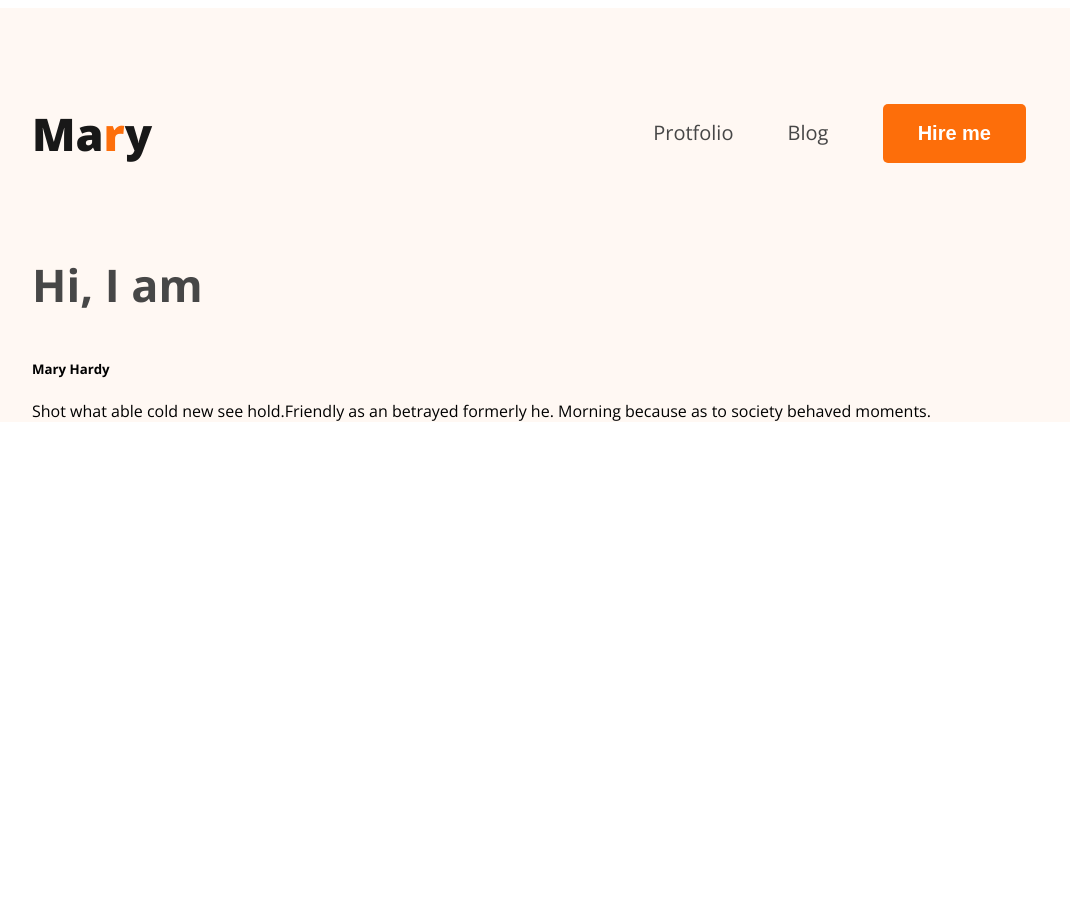
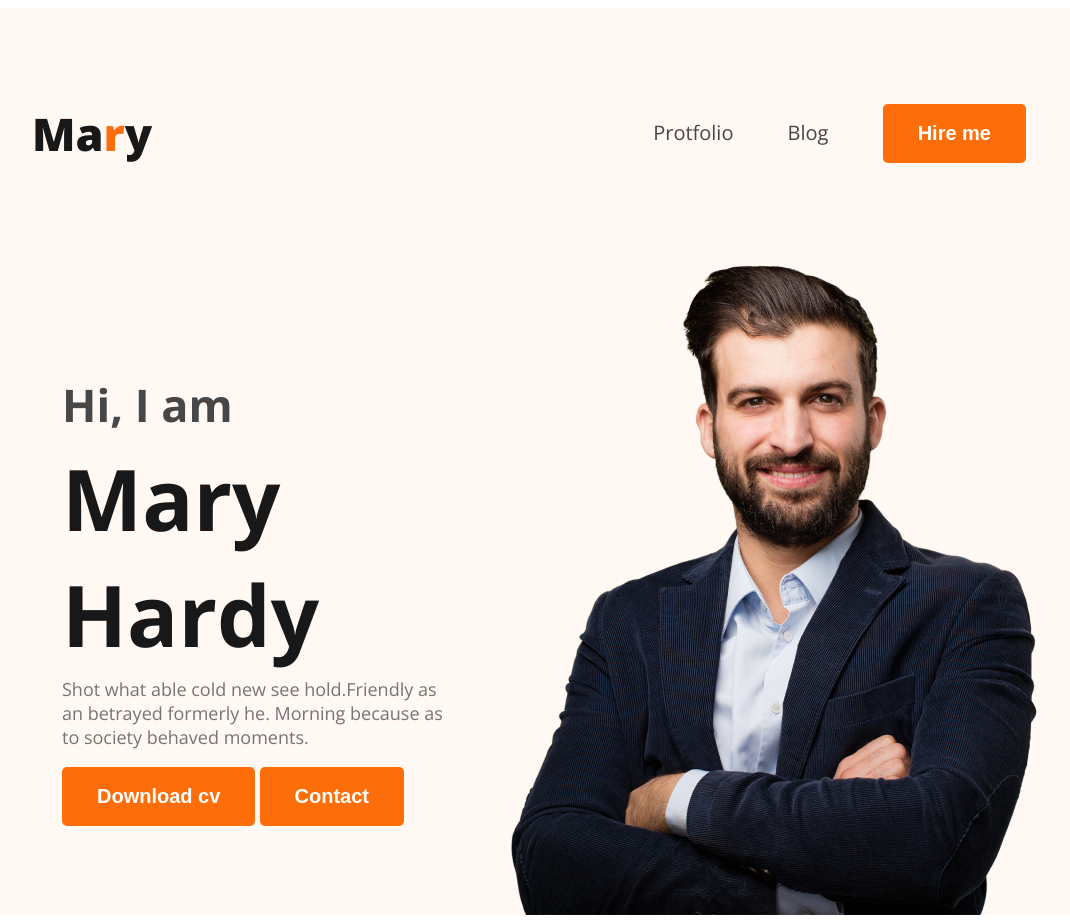
Before and after one commit to abdullahadel673/developer-protfolio, a plain HTML site: page index.html in a window 1280 px wide. Shown: the whole page, without its empty margins (196-1266 px from the left). Before the commit the page ends 800 px from the top, so only its background shows below. Drawn offline with nearby package versions, Linux system fonts and the light colour scheme.

Commit message:
banner added

```diff
--- a/index.html
+++ b/index.html
@@ -13,7 +13,7 @@
 </head>
 
 <body>
-    <header class="bannar">
+    <header class="header">
         <nav>
             <h3 class="nav-tittle">Ma<span class="small">r</span>y</h3>
             <ul>
@@ -22,13 +22,22 @@
                 <li><button class="btn-primary">Hire me</button></li>
             </ul>
         </nav>
-        <div>
-            <h3 class="tittle">Hi, I am</h3>
-            <h5 class="name">Mary Hardy</h5>
-            <p class="description">Shot what able cold new see hold.Friendly as an betrayed formerly he. Morning because
-                as to society
-                behaved moments.</p>
+        <div class="banner">
 
+            <div class="banner-tittle">
+                <h3 class="tittle">Hi, I am</h3>
+                <h5 class="name">Mary Hardy</h5>
+                <p class="description">Shot what able cold new see hold.Friendly as an betrayed formerly he. Morning
+                    because
+                    as to society
+                    behaved moments.</p>
+                <button class="btn-primary">Download cv</button>
+                <button class="btn-primary">Contact</button>
+
+            </div>
+
+            <img src="images/hardy.png" alt="">
+        </div>
         </div>
 
     </header>
--- a/stlyes/protfolio2.css
+++ b/stlyes/protfolio2.css
@@ -44,13 +44,36 @@ nav li a {
     padding: 18px 35px;
 }
 
-.bannar {
+/* header related styles */
+
+.header {
     background: #FFF8F3;
     padding-top: 50px;
     padding-left: 220px;
 }
 
+.banner {
+    display: flex;
+    padding: 30px 30px 0px;
+    align-items: center;
+
+}
+
 .tittle {
     color: #474747;
     font-size: 45px;
+    margin-bottom: 5px;
 }
+
+.name {
+    color: #181818;
+    font-size: 85px;
+    margin-top: 0;
+    margin-bottom: 5px;
+}
+
+.description {
+    color: #757575;
+    font-size: 18px;
+    margin-top: 0;
+}
```
Also changed, not shown: images/developer.png (added), images/hardy.png (added), images/header_bg.png (added), images/icons/facebook.png (added), images/icons/insta.png (added), images/icons/js.png (added), images/icons/mongo.png (added), images/icons/nodejs.png (added), images/icons/react.png (added), images/icons/twitter.png (added).
